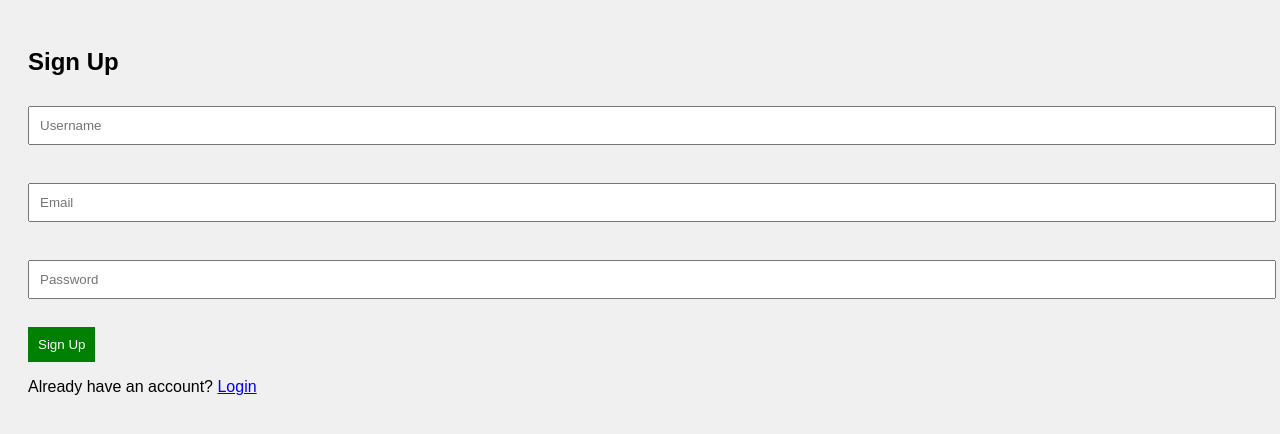
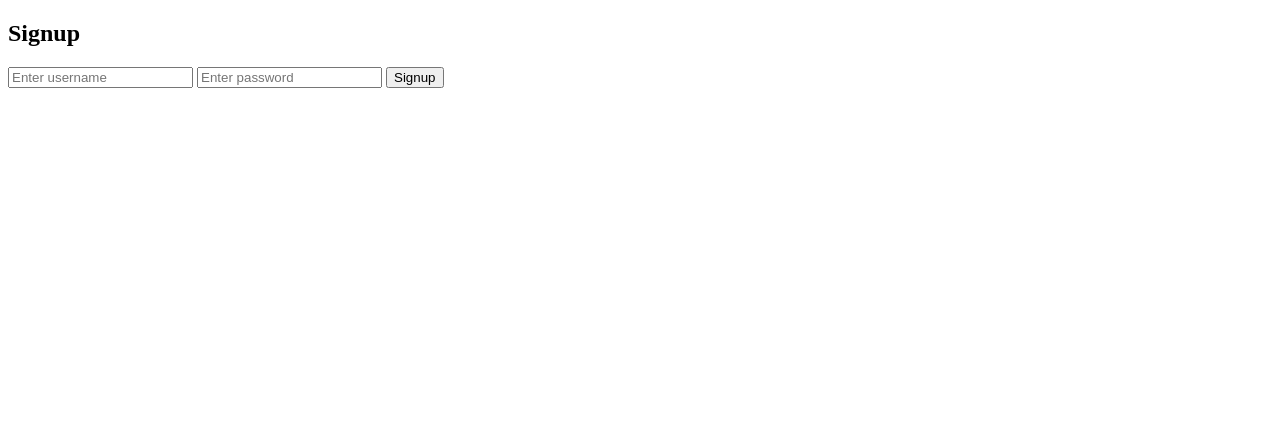
Before and after one commit to VAANATHI27/BLOG-WEBSITE-, a plain HTML site: page Signup.html in a window 1280 px wide. Drawn offline with Linux system fonts and the light colour scheme.

Commit message:
Signup.html

```diff
--- a/Signup.html
+++ b/Signup.html
@@ -1,17 +1,28 @@
 <!DOCTYPE html>
-<html>
+<html lang="en">
 <head>
-  <title>Sign Up - My Blog</title>
-  <link rel="stylesheet" href="style.css">
+  <meta charset="UTF-8">
+  <title>Signup</title>
 </head>
 <body>
-  <h2>Sign Up</h2>
-  <form>
-    <input type="text" placeholder="Username" required><br><br>
-    <input type="email" placeholder="Email" required><br><br>
-    <input type="password" placeholder="Password" required><br><br>
-    <button type="submit">Sign Up</button>
-  </form>
-  <p>Already have an account? <a href="login.html">Login</a></p>
+  <h2>Signup</h2>
+  <input type="text" id="username" placeholder="Enter username">
+  <input type="password" id="password" placeholder="Enter password">
+  <button onclick="signup()">Signup</button>
+
+  <script>
+    function signup() {
+      const username = document.getElementById("username").value;
+      const password = document.getElementById("password").value;
+
+      if (username && password) {
+        localStorage.setItem("user", JSON.stringify({ username, password }));
+        alert("Signup successful! Now you can login.");
+        window.location.href = "login.html";
+      } else {
+        alert("Please fill in all fields");
+      }
+    }
+  </script>
 </body>
 </html>
```
